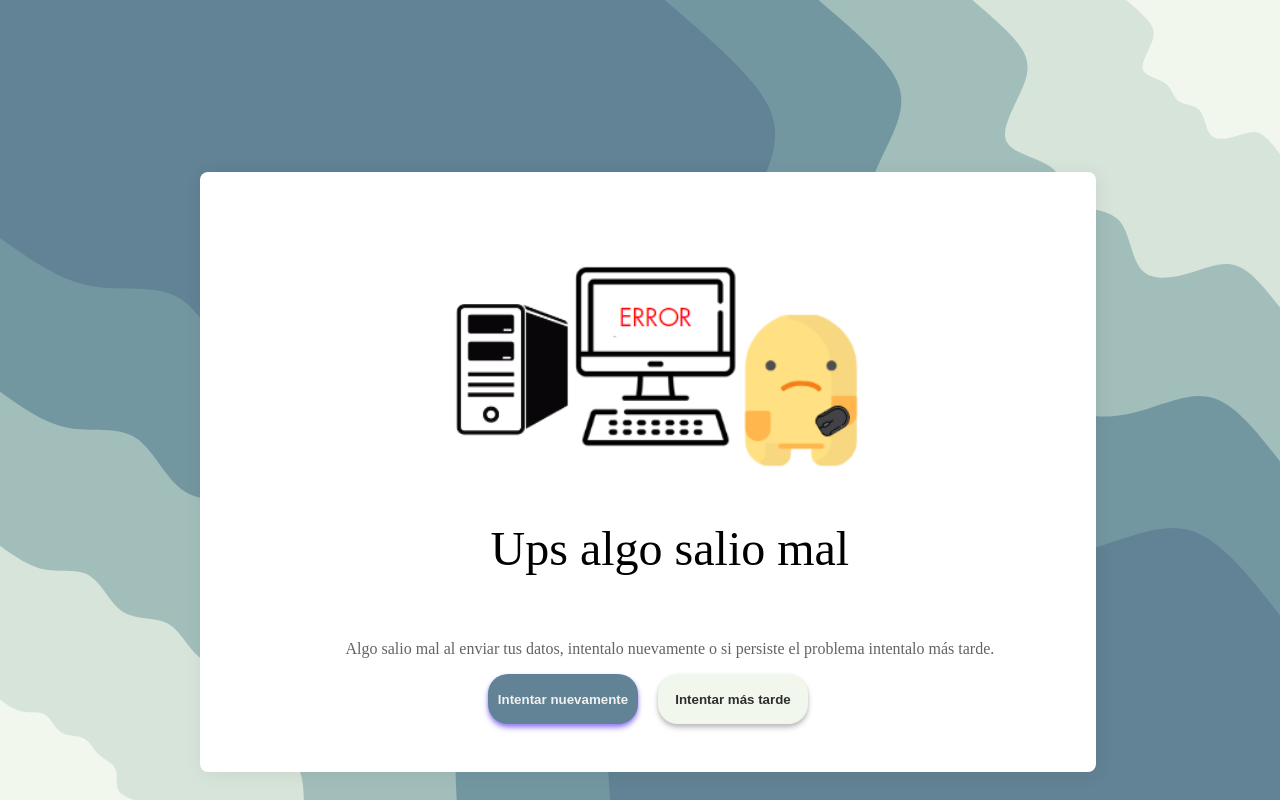
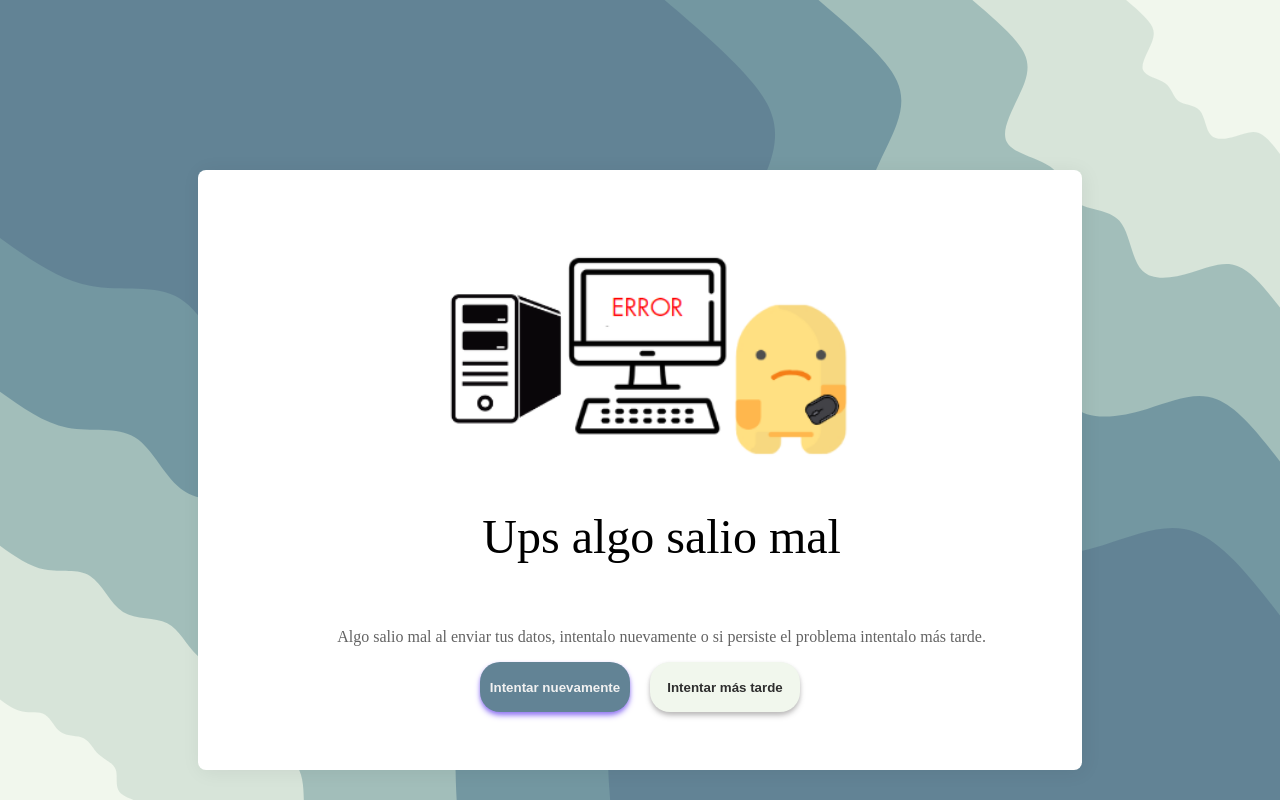
Before and after one commit to Innovative-net-mx/innovative-Webpage, a Django app: page /error_form in a window 1280 px wide. Run offline with Django 3.2, Linux system fonts and the light colour scheme.

Commit message:
detalles pag error

```diff
--- a/homepage/templates/homepage/error_form.html
+++ b/homepage/templates/homepage/error_form.html
@@ -1,11 +1,11 @@
 {% load static %}
 <link rel="stylesheet" href="{% static "css/estilo.css" %}">
-<body class="fondoerror">
+<html class="fondoerror">
   <br><br>
 <center>
 
   <div class="propio" >
-    <br>
+
     <img  class="iconoerror"  src="static/css/img/iconoerror.png" >
      <p class="cookieHeading">Ups algo salio mal</p>
      <p class="cookieDescription">Algo salio mal al enviar tus datos, intentalo nuevamente o si persiste el problema intentalo más tarde.</p>
@@ -20,4 +20,4 @@
   </center>
 
 
-</body>
+</html>
```
